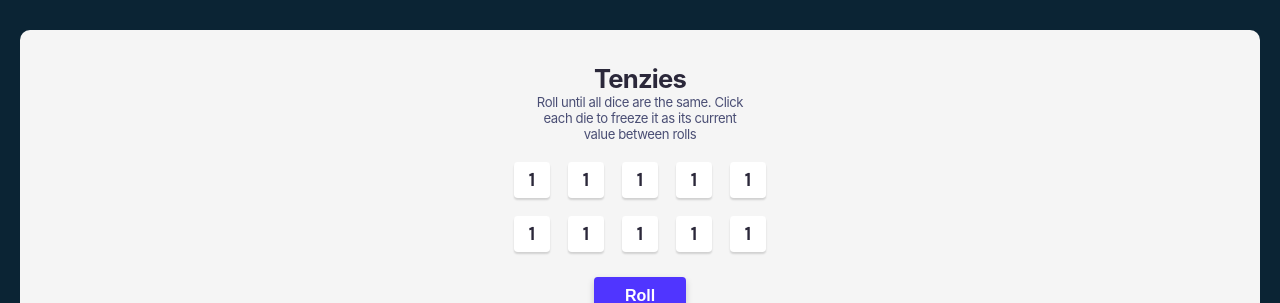
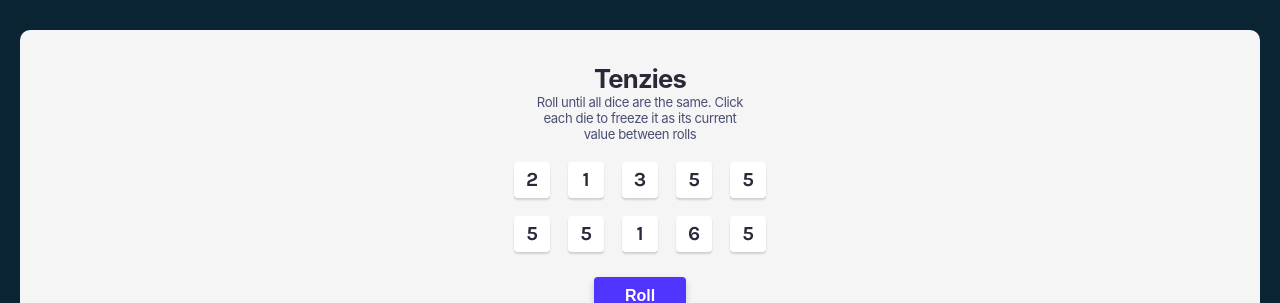
Before and after one commit to BurakAy/tenzies, a React (Vite) app: page / in a window 1280 px wide. Shown: the top 303 px of the page. Built offline with nearby package versions, Linux system fonts and the light colour scheme.

Commit message:
initializing random dice values with function

```diff
--- a/src/App.jsx
+++ b/src/App.jsx
@@ -7,7 +7,19 @@ import gameDice from "./gameDice";
 import { useState } from "react";
 
 function App() {
-  const [dice, setDice] = useState(gameDice);
+  const [dice, setDice] = useState(loadDice());
+
+  function loadDice() {
+    const diceVals = [];
+    for (let x = 0; x < 10; x++) {
+      diceVals.push({
+        id: x,
+        rollNum: Math.ceil(Math.random() * 6),
+        freezeNum: false,
+      });
+    }
+    return diceVals;
+  }
 
   const freezeDie = (dieId) => {
     setDice((prevVals) => {
```
